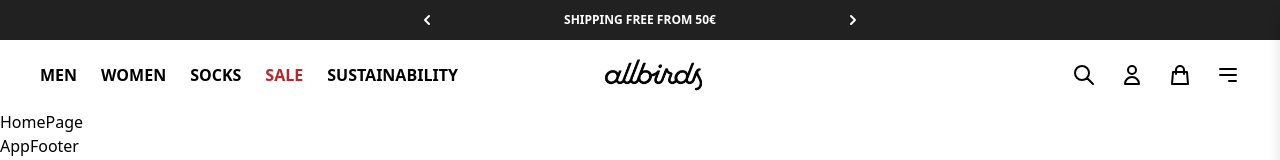
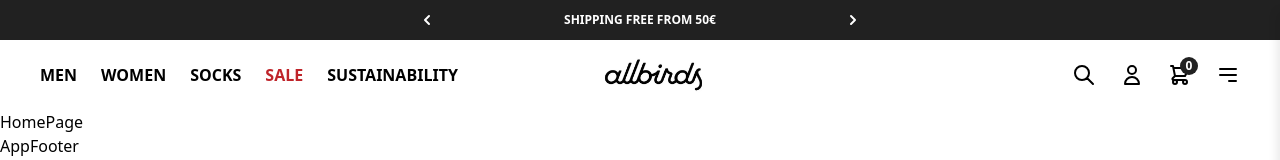
Before and after one commit to MarekTalpy/allbirds-clone, a React (Vite) app in the folder ui/: page / in a window 1280 px wide. Shown: the top 160 px of the page. Built offline with nearby package versions, Linux system fonts and the light colour scheme.

Commit message:
Add empty cart component

```diff
--- a/ui/src/components/nav/NavBar.tsx
+++ b/ui/src/components/nav/NavBar.tsx
@@ -39,7 +39,7 @@ const NavBar = () => {
         content = <SearchSideMenuContent />;
         break;
       case 'cart':
-        content = <CartSideMenuContent />;
+        content = <CartSideMenuContent onClose={() => setIsMenuOpen(false)} />;
         break;
       case 'menu':
         content = <MenuSideMenuContent onClose={() => setIsMenuOpen(false)} />;
--- a/ui/src/components/nav/NavBarActions.css
+++ b/ui/src/components/nav/NavBarActions.css
@@ -0,0 +1,3 @@
+.nav-btn--cart {
+  display: flex;
+}
--- a/ui/src/components/nav/NavBarActions.tsx
+++ b/ui/src/components/nav/NavBarActions.tsx
@@ -1,5 +1,8 @@
 import { Link } from 'react-router';
-import { HiOutlineMenuAlt3, HiOutlineSearch, HiOutlineShoppingBag, HiOutlineUser } from 'react-icons/hi';
+import { HiOutlineMenuAlt3, HiOutlineSearch, HiOutlineUser } from 'react-icons/hi';
+
+import CartIcon from '../ui/CartIcon';
+import './NavBarActions.css';
 
 type NavBarActionsProps = {
   onSearchOpen: () => void;
@@ -12,19 +15,19 @@ const ICON_SIZE = 24;
 const NavBarActions = ({ onSearchOpen, onCartOpen, onMenuOpen }: NavBarActionsProps) => {
   return (
     <>
-      <button className="nav-btn" onClick={onSearchOpen} aria-label="Search">
+      <button onClick={onSearchOpen} aria-label="Search">
         <HiOutlineSearch size={ICON_SIZE} />
       </button>
 
-      <Link to="/account/login" className="nav-btn" aria-label="Profile">
+      <Link to="/account/login" aria-label="Profile">
         <HiOutlineUser size={ICON_SIZE} />
       </Link>
 
-      <button className="nav-btn" onClick={onCartOpen} aria-label="Cart">
-        <HiOutlineShoppingBag size={ICON_SIZE} />
+      <button className="nav-btn--cart" onClick={onCartOpen} aria-label="Cart">
+        <CartIcon />
       </button>
 
-      <button className="nav-btn nav-btn--menu" onClick={onMenuOpen} aria-label="Open Menu">
+      <button onClick={onMenuOpen} aria-label="Open Menu">
         <HiOutlineMenuAlt3 size={ICON_SIZE} />
       </button>
     </>
--- /dev/null
+++ b/ui/src/components/side-menu/CartSideMenuContent.css
@@ -0,0 +1,25 @@
+@import '../../styles/variables.css';
+
+.cart-side-menu-content {
+  display: flex;
+  flex-direction: column;
+  height: 100%;
+}
+
+.cart-side-menu-content__header {
+  display: flex;
+  align-items: center;
+  justify-content: space-between;
+  padding: var(--spacing-8) var(--spacing-10);
+}
+
+.cart-side-menu-content__close {
+  margin-left: auto;
+}
+
+.cart-side-menu-content__empty-cart {
+  flex: 1;
+  display: flex;
+  align-items: center;
+  justify-content: center;
+}
--- a/ui/src/components/side-menu/CartSideMenuContent.tsx
+++ b/ui/src/components/side-menu/CartSideMenuContent.tsx
@@ -1,3 +1,25 @@
-const CartSideMenuContent = () => <>CartSideMenuContent</>;
+import { HiX } from 'react-icons/hi';
+
+import EmptyCart from './EmptyCart';
+import './CartSideMenuContent.css';
+
+type CartSideMenuContentProps = {
+  onClose: () => void;
+};
+
+const CartSideMenuContent = ({ onClose }: CartSideMenuContentProps) => {
+  return (
+    <div className="cart-side-menu-content">
+      <header className="cart-side-menu-content__header">
+        <button className="cart-side-menu-content__close" onClick={onClose}>
+          <HiX size={20}></HiX>
+        </button>
+      </header>
+      <section className="cart-side-menu-content__empty-cart">
+        <EmptyCart onClose={onClose} />
+      </section>
+    </div>
+  );
+};
 
 export default CartSideMenuContent;
--- /dev/null
+++ b/ui/src/components/side-menu/EmptyCart.css
@@ -0,0 +1,21 @@
+@import '../../styles/variables.css';
+
+.empty-cart {
+  display: flex;
+  flex-direction: column;
+  align-items: center;
+  justify-content: center;
+  gap: var(--spacing-6);
+}
+
+.empty-cart__title {
+  font-size: var(--text-h4);
+  font-weight: 500;
+}
+
+.empty-cart__badge {
+  --badge-size: 28px;
+
+  width: var(--badge-size);
+  height: var(--badge-size);
+}
--- /dev/null
+++ b/ui/src/components/side-menu/EmptyCart.tsx
@@ -0,0 +1,34 @@
+import { useNavigate } from 'react-router';
+
+import CustomButton from '../ui/CustomButton';
+import CartIcon from '../ui/CartIcon';
+import './EmptyCart.css';
+
+type EmptyCartProps = {
+  onClose: () => void;
+};
+
+const EmptyCart = ({ onClose }: EmptyCartProps) => {
+  const navigate = useNavigate();
+
+  const handleNavigate = (path: string) => {
+    onClose();
+
+    // Match animation (see .side-menu transition)
+    setTimeout(() => {
+      navigate(path);
+    }, 400);
+  };
+
+  return (
+    <div className="empty-cart">
+      <CartIcon size={60} badgeClass="empty-cart__badge" />
+      <p className="empty-cart__title">Your cart is empty</p>
+      <button onClick={() => handleNavigate('/collections/all')}>
+        <CustomButton label="CONTINUE SHOPPING" />
+      </button>
+    </div>
+  );
+};
+
+export default EmptyCart;
--- /dev/null
+++ b/ui/src/components/ui/CartIcon.css
@@ -0,0 +1,25 @@
+@import '../../styles/variables.css';
+
+.cart-icon {
+  position: relative;
+  display: inline-flex;
+}
+
+.cart-icon__badge {
+  --badge-size: 18px;
+
+  position: absolute;
+  top: -6px;
+  right: -6px;
+  width: var(--badge-size);
+  height: var(--badge-size);
+  background-color: var(--color-accent);
+  color: var(--text-secondary);
+  border-radius: 50%;
+  font-size: var(--text-sm);
+  font-weight: 600;
+  display: flex;
+  align-items: center;
+  justify-content: center;
+  line-height: 1;
+}
--- /dev/null
+++ b/ui/src/components/ui/CartIcon.tsx
@@ -0,0 +1,20 @@
+import { HiOutlineShoppingCart } from 'react-icons/hi';
+
+import './CartIcon.css';
+
+type CartIconProps = {
+  count?: number;
+  size?: number;
+  badgeClass?: string;
+};
+
+const CartIcon = ({ count = 0, size = 24, badgeClass }: CartIconProps) => {
+  return (
+    <div className="cart-icon">
+      <HiOutlineShoppingCart size={size} />
+      <span className={`cart-icon__badge ${badgeClass}`}>{count}</span>
+    </div>
+  );
+};
+
+export default CartIcon;
--- a/ui/src/styles/variables.css
+++ b/ui/src/styles/variables.css
@@ -61,7 +61,7 @@
   --text-h1: 1.75rem;
   --text-h2: 1.5rem;
   --text-h3: 1.375rem;
-  --text-h4: 1.125rem;
+  --text-h4: 1.225rem;
   --text-h5: 1.125rem;
   --text-h6: 1rem;
   --text-xs: 0.6875rem;
```
